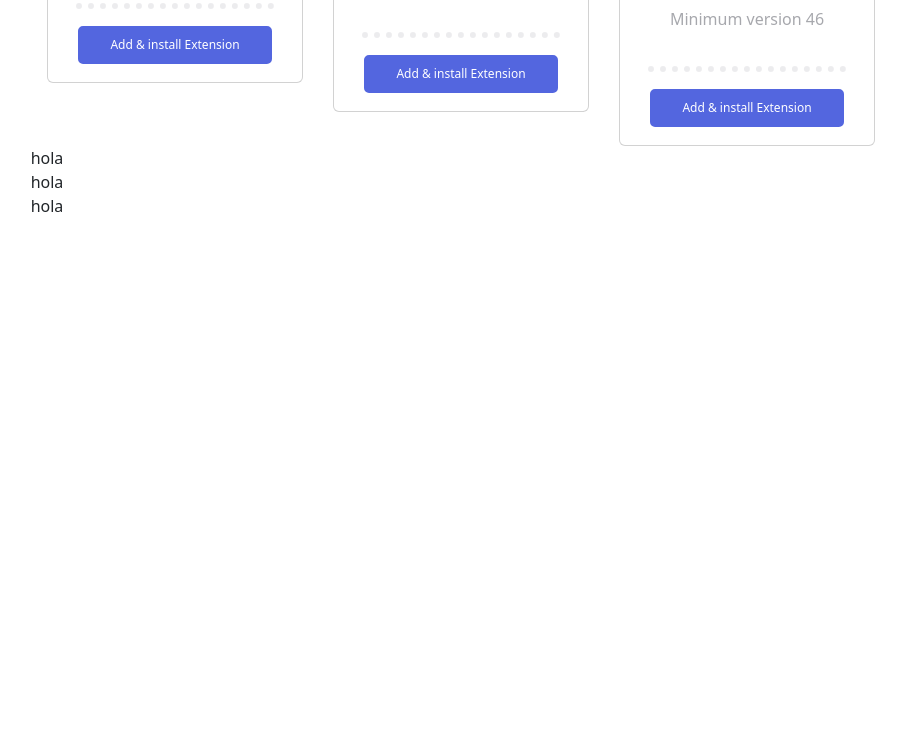
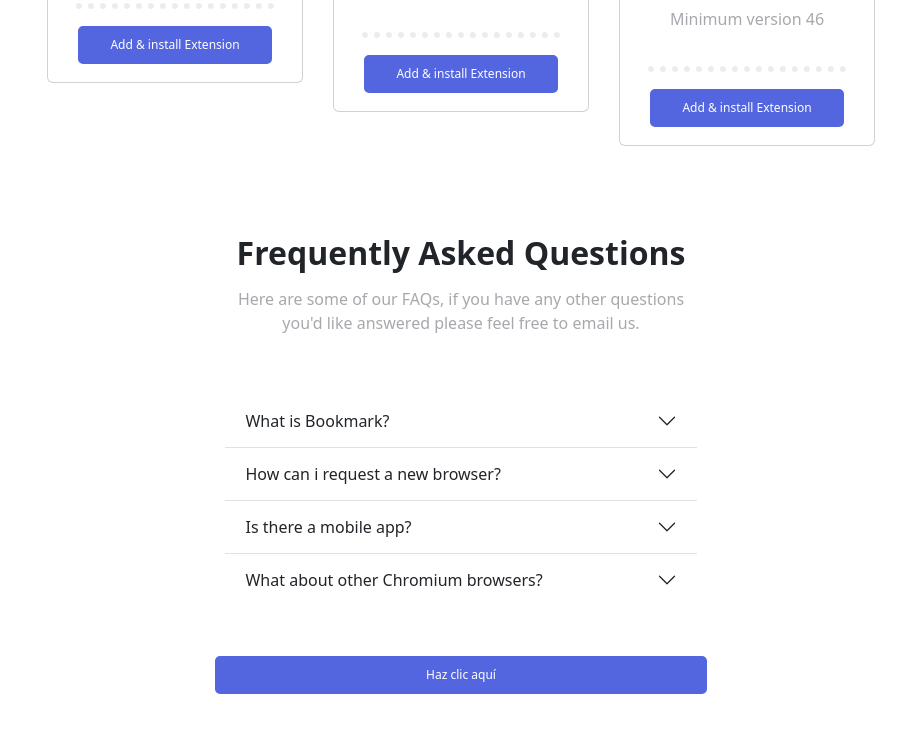
Before and after one commit to LLuisPP/S1.2-Bootstrap_-_SASS-N.III, a website: page index.html in a window 1280 px wide. Shown: the part 1983-2715 px from the top of the page, without its empty margins (179-1085 px from the left). Before the commit the page ends 2249 px from the top, so only its background shows below. Drawn offline with nearby package versions, Linux system fonts and the light colour scheme; files that its build step writes are made by us from their sources.

Commit message:
> | exercse 1 starting FAQ

```diff
--- a/index.html
+++ b/index.html
@@ -120,13 +120,67 @@
               </div>
             </div>
           </div>
-    <!-- </div> -->
+    <div>
 
-    <div>
-  <div class="hola">hola</div>
-  <div class="hola">hola</div>
-  <div class="hola">hola</div>
-</div>
+
+
+      <div class="container justify-content-center mt-5">
+        <div class="col-sm-8 col-md-8 col-lg-6 col-xl-5 text-center">
+          <h2 class="display-7 subtitle">Frequently Asked Questions</h2>
+          <p class="paragraph justify-content-center">Here are some of our FAQs, if you have any other questions you'd like answered please feel free to email us.</p></div>
+        </div>
+
+        <div class="container justify-content-center mb-5">
+          <div class="row align-items-center justify-content-center">
+
+              <div class="accordion accordion-flush" id="accordionFlushExample">
+                <div class="accordion-item">
+                  <h2 class="accordion-header" id="flush-headingOne">
+                    <button class="accordion-button collapsed" type="button" data-bs-toggle="collapse" data-bs-target="#flush-collapseOne" aria-expanded="false" aria-controls="flush-collapseOne">
+                      What is Bookmark?
+                    </button>
+                  </h2>
+                  <div id="flush-collapseOne" class="accordion-collapse collapse" aria-labelledby="flush-headingOne" data-bs-parent="#accordionFlushExample">
+                    <div class="accordion-body">Placeholder content for this accordion, which is intended to demonstrate the <code>.accordion-flush</code> class. This is the first item's accordion body.</div>
+                  </div>
+                </div>
+                <div class="accordion-item">
+                  <h2 class="accordion-header" id="flush-headingTwo">
+                    <button class="accordion-button collapsed" type="button" data-bs-toggle="collapse" data-bs-target="#flush-collapseTwo" aria-expanded="false" aria-controls="flush-collapseTwo">
+                      How can i request a new browser?
+                    </button>
+                  </h2>
+                  <div id="flush-collapseTwo" class="accordion-collapse collapse" aria-labelledby="flush-headingTwo" data-bs-parent="#accordionFlushExample">
+                    <div class="accordion-body">Placeholder content for this accordion, which is intended to demonstrate the <code>.accordion-flush</code> class. This is the second item's accordion body. Let's imagine this being filled with some actual content.</div>
+                  </div>
+                </div>
+                <div class="accordion-item">
+                  <h2 class="accordion-header" id="flush-headingThree">
+                    <button class="accordion-button collapsed" type="button" data-bs-toggle="collapse" data-bs-target="#flush-collapseThree" aria-expanded="false" aria-controls="flush-collapseThree">
+                      Is there a mobile app?
+                    </button>
+                  </h2>
+                  <div id="flush-collapseThree" class="accordion-collapse collapse" aria-labelledby="flush-headingThree" data-bs-parent="#accordionFlushExample">
+                    <div class="accordion-body">Placeholder content for this accordion, which is intended to demonstrate the <code>.accordion-flush</code> class. This is the third item's accordion body. Nothing more exciting happening here in terms of content, but just filling up the space to make it look, at least at first glance, a bit more representative of how this would look in a real-world application.</div>
+                  </div>
+                </div>
+                <div class="accordion-item">
+                  <h2 class="accordion-header" id="flush-headingThree">
+                    <button class="accordion-button collapsed" type="button" data-bs-toggle="collapse" data-bs-target="#flush-collapseThree" aria-expanded="false" aria-controls="flush-collapseThree">
+                      What about other Chromium browsers?
+                    </button>
+                  </h2>
+                  <div id="flush-collapseThree" class="accordion-collapse collapse" aria-labelledby="flush-headingThree" data-bs-parent="#accordionFlushExample">
+                    <div class="accordion-body">Placeholder content for this accordion, which is intended to demonstrate the <code>.accordion-flush</code> class. This is the third item's accordion body. Nothing more exciting happening here in terms of content, but just filling up the space to make it look, at least at first glance, a bit more representative of how this would look in a real-world application.</div>
+                  </div>
+                </div>
+              </div>
+
+            <button type="button" class="detail-button my-5">Haz clic aquí</button>
+
+  </div>
+
+
 </body>
 
 </html>
```
